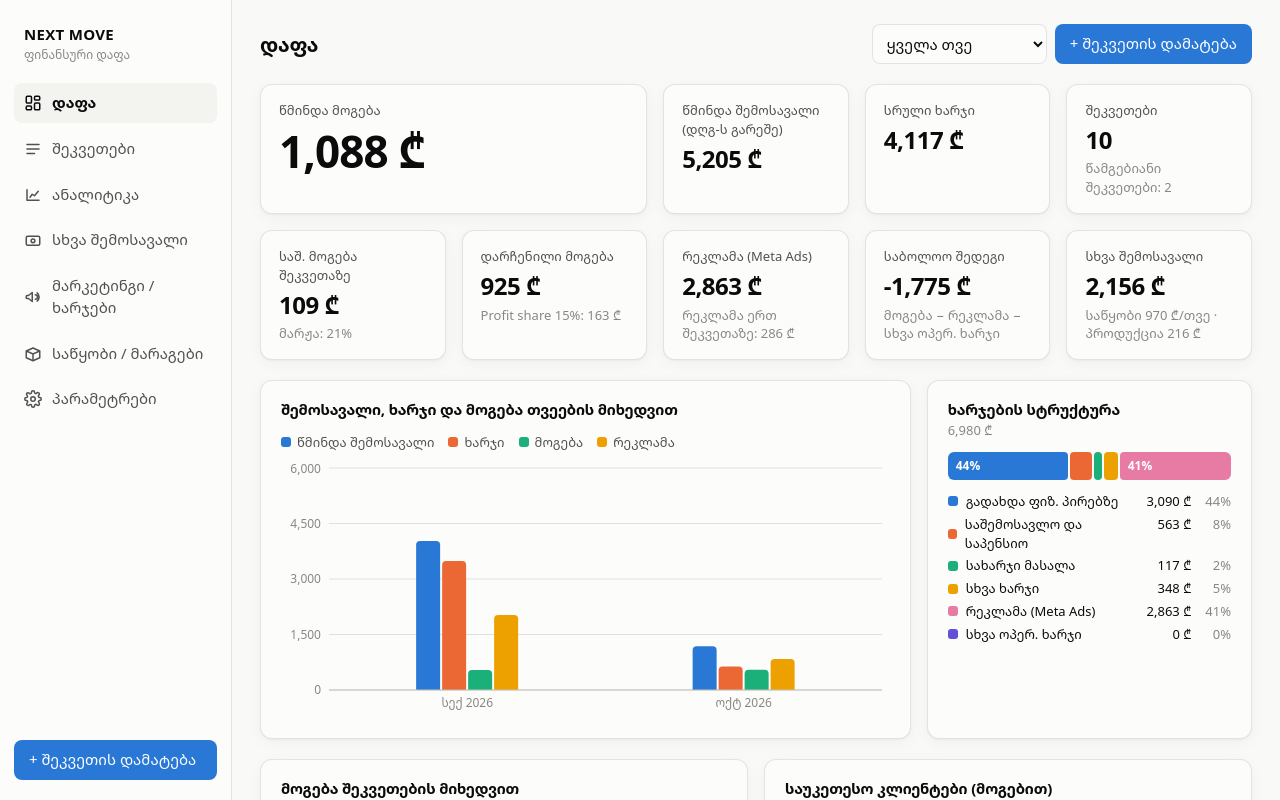
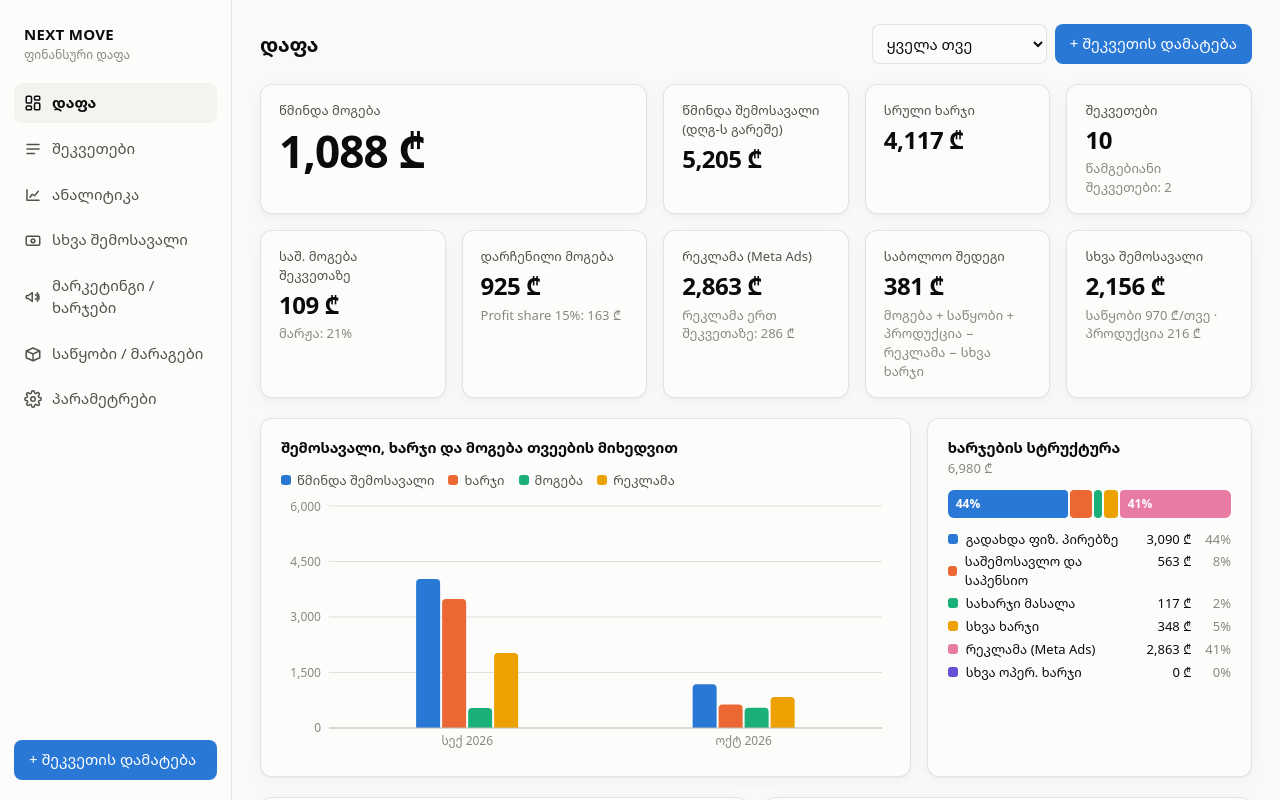
Before and after one commit to 15100115-eng/forlinear, a React (Vite) app: page / in a window 1280 px wide. Shown: the top 800 px of the page. Built offline with nearby package versions, Linux system fonts and the light colour scheme.

Commit message:
Include storage and product income in the net result
Co-Authored-By: Claude Fable 5.1 <noreply@anthropic.com>
Claude-Session: https://claude.ai/code/session_01KsuQrFArfHhWDHxQqDriR3

```diff
--- a/src/calc.ts
+++ b/src/calc.ts
@@ -83,7 +83,7 @@ export interface MonthReport {
   /** Operating expenses (ads etc.) converted to GEL. */
   ads: number
   opexOther: number
-  /** profit − ads − other operating expenses */
+  /** profit + storage + product sales − ads − other operating expenses */
   netResult: number
 }
 
@@ -148,7 +148,7 @@ export function monthReports(data: AppData): MonthReport[] {
     r.storage = storageMonthly
     r.profitShare = r.profit * (data.settings.profitSharePct / 100)
     r.remaining = r.profit - r.profitShare
-    r.netResult = r.profit - r.ads - r.opexOther
+    r.netResult = r.profit + r.storage + r.boxSales - r.ads - r.opexOther
     for (const k of Object.keys(r) as (keyof MonthReport)[]) {
       if (typeof r[k] === 'number') (r as unknown as Record<string, number>)[k] = round2(r[k] as number)
     }
--- a/src/components/Dashboard.tsx
+++ b/src/components/Dashboard.tsx
@@ -49,7 +49,8 @@ export function Dashboard({
   const opexScoped = data.opex.filter((x) => month === 'all' || monthKey(x.date) === month)
   const ads = opexScoped.filter((x) => x.category === 'ads').reduce((a, x) => a + opexGel(x, data.settings), 0)
   const opexOther = opexScoped.filter((x) => x.category !== 'ads').reduce((a, x) => a + opexGel(x, data.settings), 0)
-  const netResult = profit - ads - opexOther
+  const otherIncome = storageMonthly * monthsCount + boxSales
+  const netResult = profit + otherIncome - ads - opexOther
   const deltaNet = cur && prev ? cur.netResult - prev.netResult : null
   const profitShare = profit * (data.settings.profitSharePct / 100)
 
@@ -73,7 +74,7 @@ export function Dashboard({
         <StatTile label={t('kpi_remaining')} value={fmtMoney(profit - profitShare)} sub={`${t('kpi_profitShare')} ${data.settings.profitSharePct}%: ${fmtMoney(profitShare)}`} />
         <StatTile label={t('kpi_ads')} value={fmtMoney(ads)} delta={cur && prev ? cur.ads - prev.ads : null} deltaLabel={t('vsPrev')} upIsGood={false} sub={scoped.length ? `${t('adsPerOrder')}: ${fmtMoney(ads / scoped.length)}` : undefined} />
         <StatTile label={t('kpi_netResult')} value={fmtMoney(netResult)} delta={deltaNet} deltaLabel={t('vsPrev')} sub={t('kpi_netResult_sub')} />
-        <StatTile label={t('kpi_otherIncome')} value={fmtMoney(storageMonthly * monthsCount + boxSales)} sub={`${t('series_storage')} ${fmtMoney(storageMonthly)}/${t('month').toLowerCase()} · ${t('series_boxSales')} ${fmtMoney(boxSales)}`} />
+        <StatTile label={t('kpi_otherIncome')} value={fmtMoney(otherIncome)} sub={`${t('series_storage')} ${fmtMoney(storageMonthly)}/${t('month').toLowerCase()} · ${t('series_boxSales')} ${fmtMoney(boxSales)}`} />
       </div>
 
       <div className="grid three section">
--- a/src/i18n.ts
+++ b/src/i18n.ts
@@ -160,7 +160,7 @@ const ka = {
   nav_opex: 'მარკეტინგი / ხარჯები',
   kpi_ads: 'რეკლამა (Meta Ads)',
   kpi_netResult: 'საბოლოო შედეგი',
-  kpi_netResult_sub: 'მოგება − რეკლამა − სხვა ოპერ. ხარჯი',
+  kpi_netResult_sub: 'მოგება + საწყობი + პროდუქცია − რეკლამა − სხვა ხარჯი',
   cat_ads: 'რეკლამა (Meta Ads)',
   cat_opexOther: 'სხვა ოპერ. ხარჯი',
   series_ads: 'რეკლამა',
@@ -346,7 +346,7 @@ const en: typeof ka = {
   nav_opex: 'Marketing / expenses',
   kpi_ads: 'Ads (Meta Ads)',
   kpi_netResult: 'Net result',
-  kpi_netResult_sub: 'profit − ads − other operating costs',
+  kpi_netResult_sub: 'profit + storage + products − ads − other costs',
   cat_ads: 'Ads (Meta Ads)',
   cat_opexOther: 'Other operating costs',
   series_ads: 'Ads',
```
